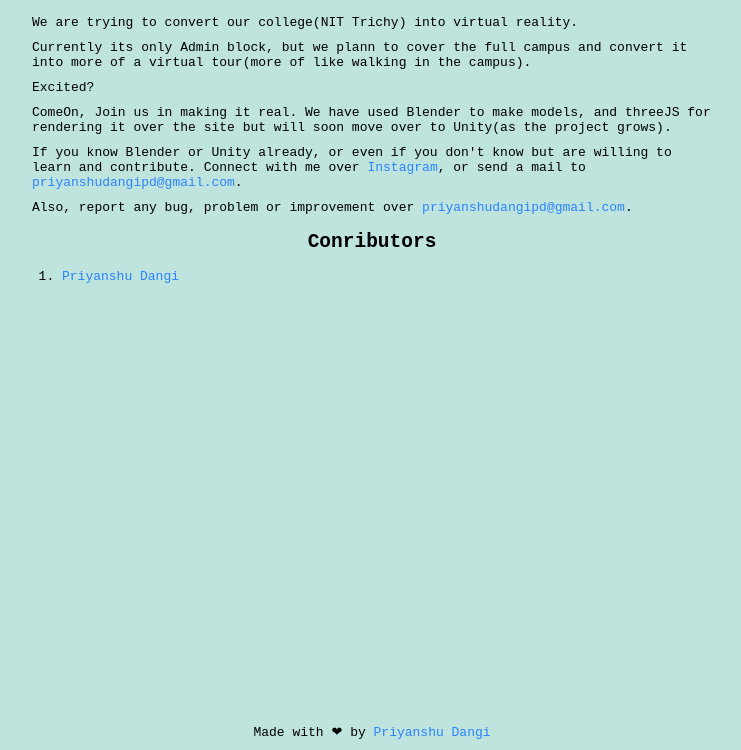
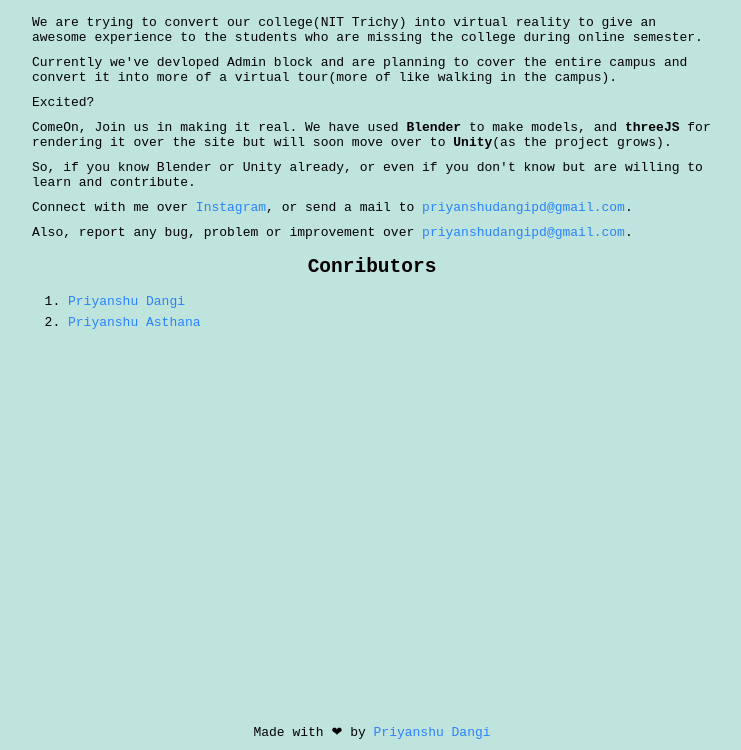
Before and after one commit to PriyanshuDangi/Virtual-NITT, a plain HTML site: page virtual/contribution/index.html in a window 1280 px wide. Shown: the part 50-800 px from the top of the page, without its empty margins (268-1009 px from the left). Drawn offline with Linux system fonts and the light colour scheme.

Commit message:
Add Priyanshu Asthana as conributor

```diff
--- a/virtual/contribution/index.html
+++ b/virtual/contribution/index.html
@@ -13,19 +13,22 @@
             <h1 class="heading">Virtual NIT-T</h1>
             <div class="content">
                 <div>
-                    We are trying to convert our college(NIT Trichy) into virtual reality.
+                    We are trying to convert our college(NIT Trichy) into virtual reality to give an awesome experience to the students who are missing the college during online semester.
                 </div>
                 <div>
-                    Currently its only Admin block, but we plann to cover the full campus and convert it into more of a virtual tour(more of like walking in the campus).
+                    Currently we've devloped Admin block and are planning to cover the entire campus and convert it into more of a virtual tour(more of like walking in the campus).
                 </div>
                 <div>
                     Excited?
                 </div>
                 <div>
-                    ComeOn, Join us in making it real. We have used Blender to make models, and threeJS for rendering it over the site but will soon move over to Unity(as the project grows).
+                    ComeOn, Join us in making it real. We have used <b>Blender</b> to make models, and <b>threeJS</b> for rendering it over the site but will soon move over to <b>Unity</b>(as the project grows).
                 </div>
                 <div>
-                    If you know Blender or Unity already, or even if you don't know but are willing to learn and contribute. Connect with me over <a href="https://www.instagram.com/priyanshu._.11/" target="_blank">Instagram</a>, or send a mail to <a href="mailto:priyanshudangipd@gmail.com">priyanshudangipd@gmail.com</a>.
+                    So, if you know Blender or Unity already, or even if you don't know but are willing to learn and contribute.
+                </div>
+                <div>
+                    Connect with me over <a href="https://www.instagram.com/priyanshu._.11/" target="_blank">Instagram</a>, or send a mail to <a href="mailto:priyanshudangipd@gmail.com">priyanshudangipd@gmail.com</a>.
                 </div>
                 <div>
                     Also, report any bug, problem or improvement over <a href="mailto:priyanshudangipd@gmail.com">priyanshudangipd@gmail.com</a>.
@@ -33,9 +36,10 @@
             </div>
             <div>
                 <h2 class="center">Conributors</h2>
-                <div>
-                    <ol>
+                <div >
+                    <ol id="contributorsList">
                         <li><a href="https://priyanshudangi.github.io/" target="_blank">Priyanshu Dangi</a></li>
+                        <li><a href="https://asthana001.github.io//" target="_blank">Priyanshu Asthana</a></li>
                     </ol>
                 </div>
             </div>
--- a/virtual/contribution/style.css
+++ b/virtual/contribution/style.css
@@ -37,3 +37,7 @@ a {
     text-align: center;
     background-color: #bfe3dd;
 }
+
+#contributorsList > li{
+    margin: 6px;
+}
```
